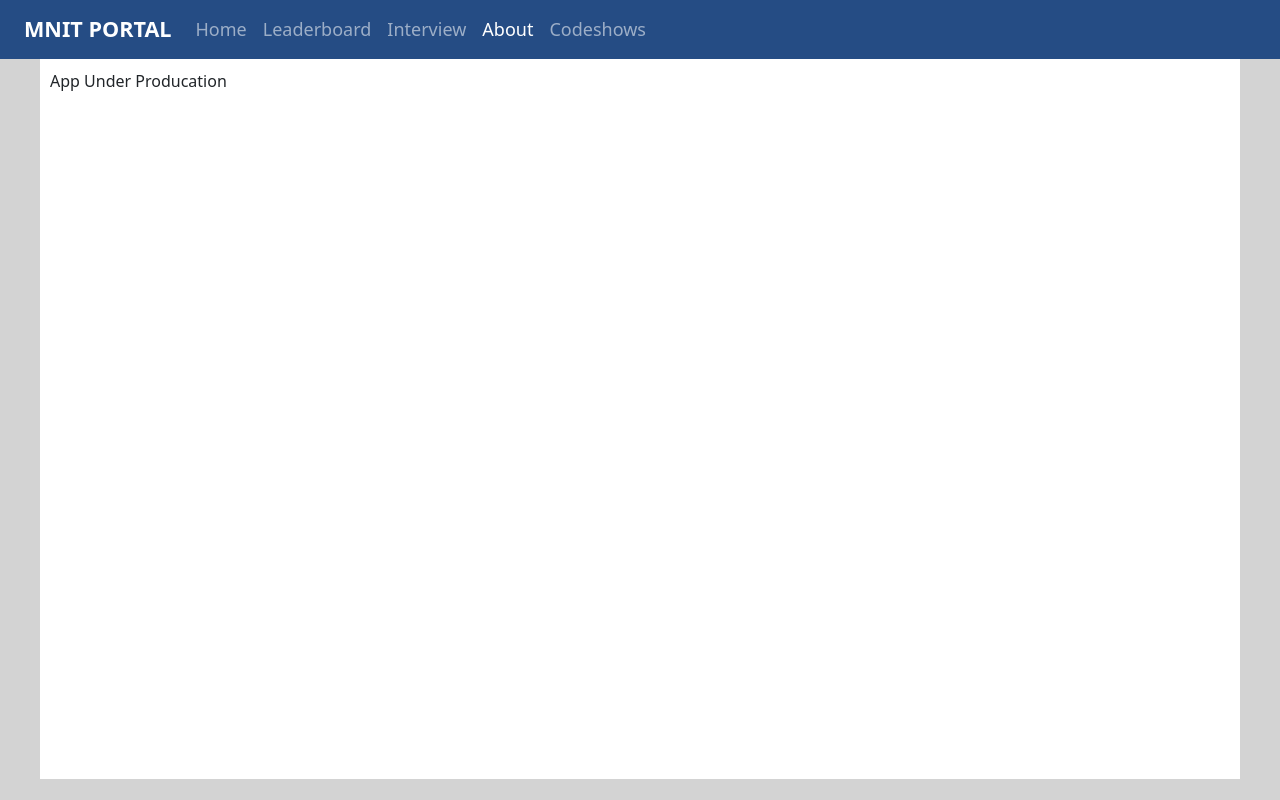
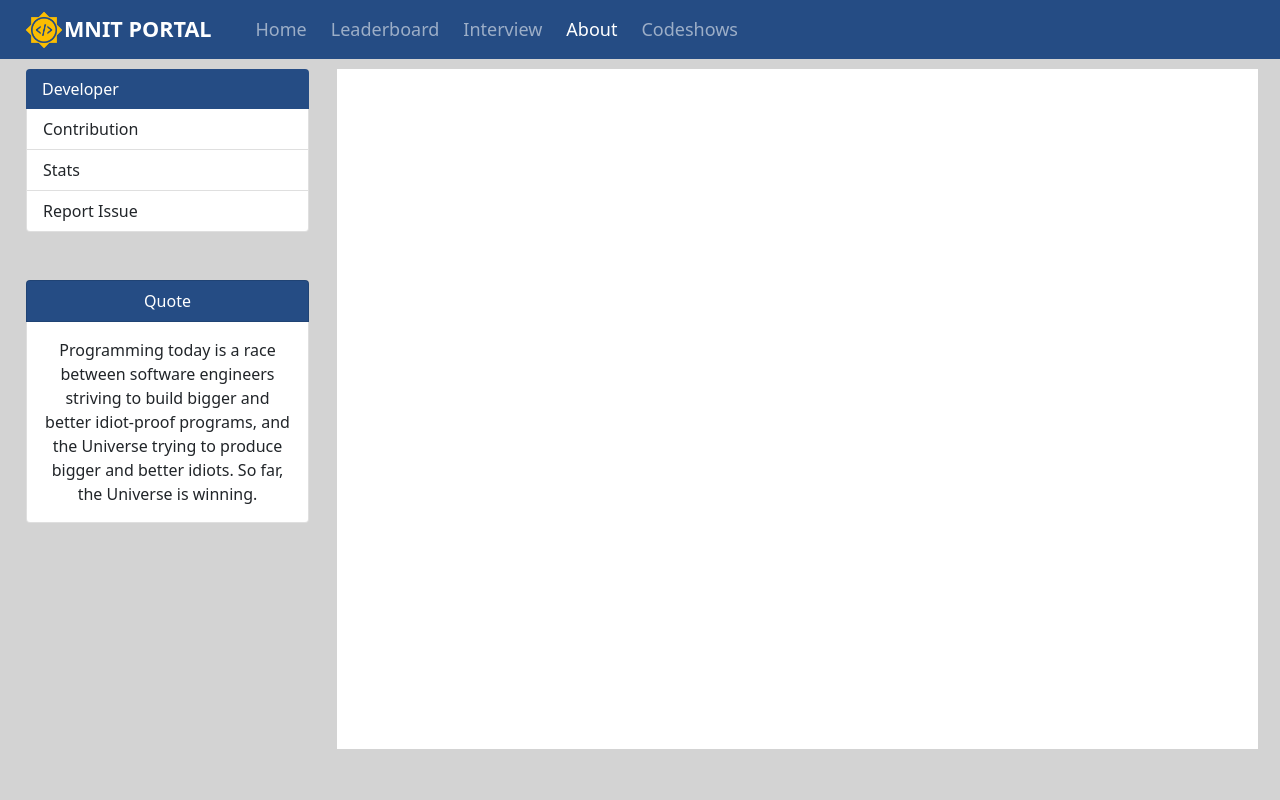
Before and after one commit to Surya1231/mnit-portal, a React (Create React App) app: page /about in a window 1280 px wide. Built offline with nearby package versions, Linux system fonts and the light colour scheme.

Commit message:
About tab basic structure

```diff
--- a/src/App.js
+++ b/src/App.js
@@ -9,6 +9,7 @@ import Navbar from './components/Navbar/Navbar';
 import { Switch, Route } from 'react-router';
 import Home from './components/Home/Home';
 import Leaderboard from './components/Leaderboard/Leaderboard';
+import About from './components/About/About';
 
 
 
@@ -38,6 +39,11 @@ class App extends React.Component{
                         render = {props => <Leaderboard {...props} />}
                     />
                     <Route
+                        exact
+                        path = "/about"
+                        render = {props => <About {...props} />}
+                    />
+                    <Route
                         render = {() => <span> App Under Producation</span>}
                     />
                 </Switch>
--- /dev/null
+++ b/src/components/About/About.js
@@ -0,0 +1,44 @@
+import React from 'react';
+import SideMenu from '../common/SideMenu';
+import QuoteBox from '../common/QuoteBox';
+import { MobileHiddenDiv } from '../common/ResponsiveDiv';
+
+class About extends React.Component{
+
+    state = {
+        active : 0
+    }
+
+    changeActive = (index) => {
+        this.setState({
+            active:index
+        })
+    }
+
+    render(){
+        return (
+            <div className="row">
+                <div className="col-md-3 px-md-3 pb-3">
+                    <SideMenu
+                        optionList = {["Developer" , "Contribution" , "Stats" , "Report Issue"]}
+                        active = {this.state.active}
+                        onClickHandler = {this.changeActive}
+                    />
+
+                    <MobileHiddenDiv>
+                    <div className="mt-5">
+                        <QuoteBox />
+                    </div>
+                    </MobileHiddenDiv>
+
+
+                </div>
+                <div className="col-md-9">
+                    <div className="content-box"></div>
+                </div>
+            </div>
+        )
+    }
+}
+
+export default About;
--- a/src/components/Navbar/Navbar.js
+++ b/src/components/Navbar/Navbar.js
@@ -1,12 +1,12 @@
 import React from 'react';
 import {Link} from 'react-router-dom'
-import '../../css/navbar.scss'
 
 const Navbar = ({pathname}) =>{
     return (
         <div className="navbar-container">
             <nav className="navbar navbar-expand-md navbar-dark  px-4">
-                <span className="navbar-brand"> MNIT PORTAL </span>
+                <img src={`${process.env.PUBLIC_URL}/assets/logos/logo.png`} width="40" height="40" alt="" />
+                <Link to="/" className="navbar-brand"> MNIT PORTAL </Link>
                 <button className="navbar-toggler" type="button" data-toggle="collapse" data-target="#navbarSupportedContent" aria-controls="navbarSupportedContent" aria-expanded="false" aria-label="Toggle navigation">
                 <span className="navbar-toggler-icon" />
                 </button>
--- /dev/null
+++ b/src/components/common/QuoteBox.js
@@ -0,0 +1,16 @@
+import React from 'react';
+
+const QuoteBox = ({
+    heading = "Quote" ,
+    body = "Programming today is a race between software engineers striving to build bigger and better idiot-proof programs, and the Universe trying to produce bigger and better idiots. So far, the Universe is winning."}) =>{
+    return (
+        <div className="sidebox">
+            <ul className="list-group">
+                <li className="list-group-item heading text-center"> {heading} </li>
+                <li className="list-group-item py-3 px-3 text-center">{body}</li>
+            </ul>
+        </div>
+    )
+}
+
+export default QuoteBox;
--- /dev/null
+++ b/src/components/common/ResponsiveDiv.js
@@ -0,0 +1,9 @@
+import React from 'react';
+
+export const MobileHiddenDiv = ({children}) => {
+    return (
+        <div className = "d-none d-md-block">
+            {children}
+        </div>
+    )
+}
--- /dev/null
+++ b/src/components/common/SideMenu.js
@@ -0,0 +1,21 @@
+import React from 'react'
+
+const SideMenu = ({optionList = [] , active = 1 , onClickHandler}) => {
+    return (
+        <div className="sidemenu">
+            <ul className="list-group">
+                {optionList.map((menu,index) =>
+                 <li
+                    key={index}
+                    className={`list-group-item ${index === active ? "active" : ""}`}
+                    onClick= {() => onClickHandler(index)}
+                >
+                    {menu}
+                </li>
+                )}
+            </ul>
+        </div>
+    )
+}
+
+export default SideMenu
--- a/src/css/app.scss
+++ b/src/css/app.scss
@@ -1,3 +1,6 @@
+$base-color: #254c84;
+$base-color-light : #536a8a;
+
 .app {
     background-color:#D3D3D3;
     min-height: 100vh;
@@ -6,8 +9,79 @@
 
 .main-box{
     min-height: 90vh;
-    background-color: white;
-    max-width: 1200px;
+    max-width: 1300px;
     margin: auto;
     padding: 10px;
 }
+
+
+// Navigation Bar css
+
+.navbar-container{
+
+    .navbar{
+        font-size: large;
+        background-color: $base-color;
+    }
+
+    .navbar-brand{
+        font-weight: bold;
+        font-size: larger;
+        margin-right: 2rem;
+    }
+
+    .active{
+        color: white;
+        font-weight: 400;
+    }
+
+    .nav-link{
+        padding-left: 0.75rem !important;
+        padding-right: 0.75rem !important;
+    }
+}
+
+// Side menu Css
+
+.sidemenu{
+
+    li:hover{
+        background-color: $base-color;
+        color: white;
+    }
+
+    li {
+        cursor: pointer;
+    }
+
+    .active{
+        background-color: $base-color;
+        border: none;
+        color: white;
+    }
+}
+
+// Side boxes
+
+.sidebox{
+    .heading {
+        background-color: $base-color;
+        color: white;
+    }
+}
+
+
+// Common CSS
+
+.content-box{
+    background-color: white;
+    min-height: 85vh;
+}
+
+
+
+// Styling fixes
+
+.row{
+    margin: 0px;
+}
--- a/src/css/navbar.scss
+++ /dev/null
@@ -1,17 +0,0 @@
-.navbar-container{
-
-    .navbar{
-        font-size: large;
-        background-color: #254c84;
-    }
-
-    .navbar-brand{
-        font-weight: bold;
-        font-size: larger;
-    }
-
-    .active{
-        color: white;
-        font-weight: 400;
-    }
-}
```
Also changed, not shown: src/components/Topbar/Topbar.js (deleted, +0 -12 lines), src/css/topbar.scss (deleted, +0 -9 lines), public/assets/logos/logo.png (added).
